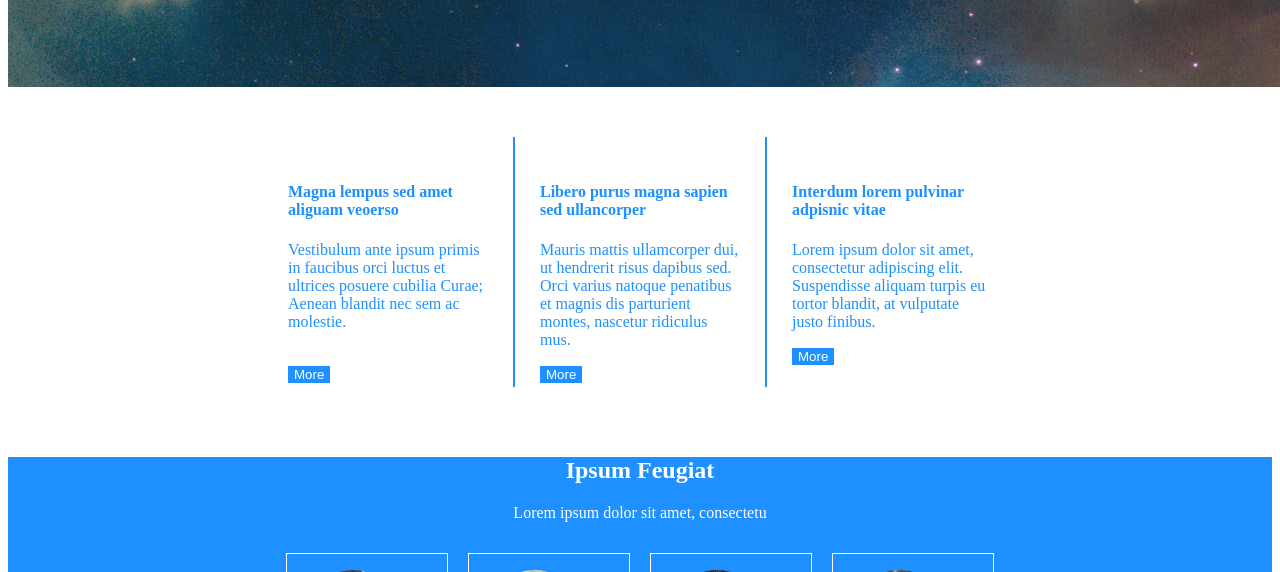
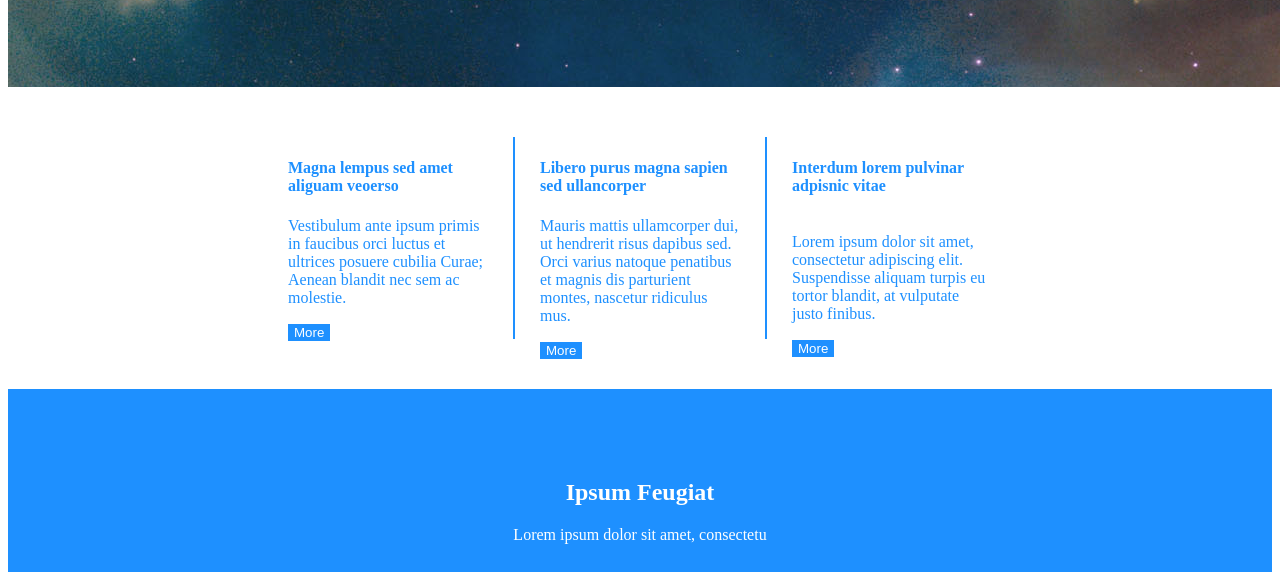
Before and after one commit to georgechifan/practica-frontend-wantsome, a plain HTML site: page saptamana 4/tema acasa/index.html in a window 1280 px wide. Shown: the part 151-723 px from the top of the page. Drawn offline with Linux system fonts and the light colour scheme.

Commit message:
tema actualizat

```diff
--- a/saptamana 4/tema acasa/_ipsum.scss
+++ b/saptamana 4/tema acasa/_ipsum.scss
@@ -14,6 +14,7 @@ h2{
 
 .ipsum{
     background-color: dodgerblue;
+    padding: 70px;
 }
 
 .box{
--- a/saptamana 4/tema acasa/_main.scss
+++ b/saptamana 4/tema acasa/_main.scss
@@ -16,7 +16,7 @@
     text-align: left;
     color: dodgerblue;
     background-color: white;
-    padding: 25px;
+    padding: 1px 25px;
 }
 
 .paragraf2{
@@ -26,7 +26,7 @@
     text-align: left;
     color: dodgerblue;
     background-color: white;
-    padding: 25px;
+    padding: 1px 25px;
 }
 
 .paragraf3{
@@ -35,7 +35,10 @@
     text-align: left;
     color: dodgerblue;
     background-color: white;
-    padding: 25px;
+    padding: 1px 25px;
+    display: flex;
+    flex-direction: column;
+    justify-content: space-between;
 }
 
 .button{
@@ -45,3 +48,9 @@
     bottom: 0px;
     border: 1px blue;
 }
+
+.par{
+    display: flex;
+    flex-direction: column;
+    justify-content: space-between;
+}
--- a/saptamana 4/tema acasa/index.html
+++ b/saptamana 4/tema acasa/index.html
@@ -25,7 +25,7 @@
 <div class="main">
 <section class="paragraf1">
     <h4>Magna lempus sed amet aliguam veoerso</h4>
-    <p>Vestibulum ante ipsum primis in faucibus orci luctus et ultrices posuere cubilia Curae; Aenean blandit nec sem ac molestie.</p><br>
+    <p>Vestibulum ante ipsum primis in faucibus orci luctus et ultrices posuere cubilia Curae; Aenean blandit nec sem ac molestie.</p>
     <a href="www"><button class="button">More</button></a>
 </section>
 
```
Also changed, not shown: saptamana 4/tema acasa/index.css, 1 other file.
